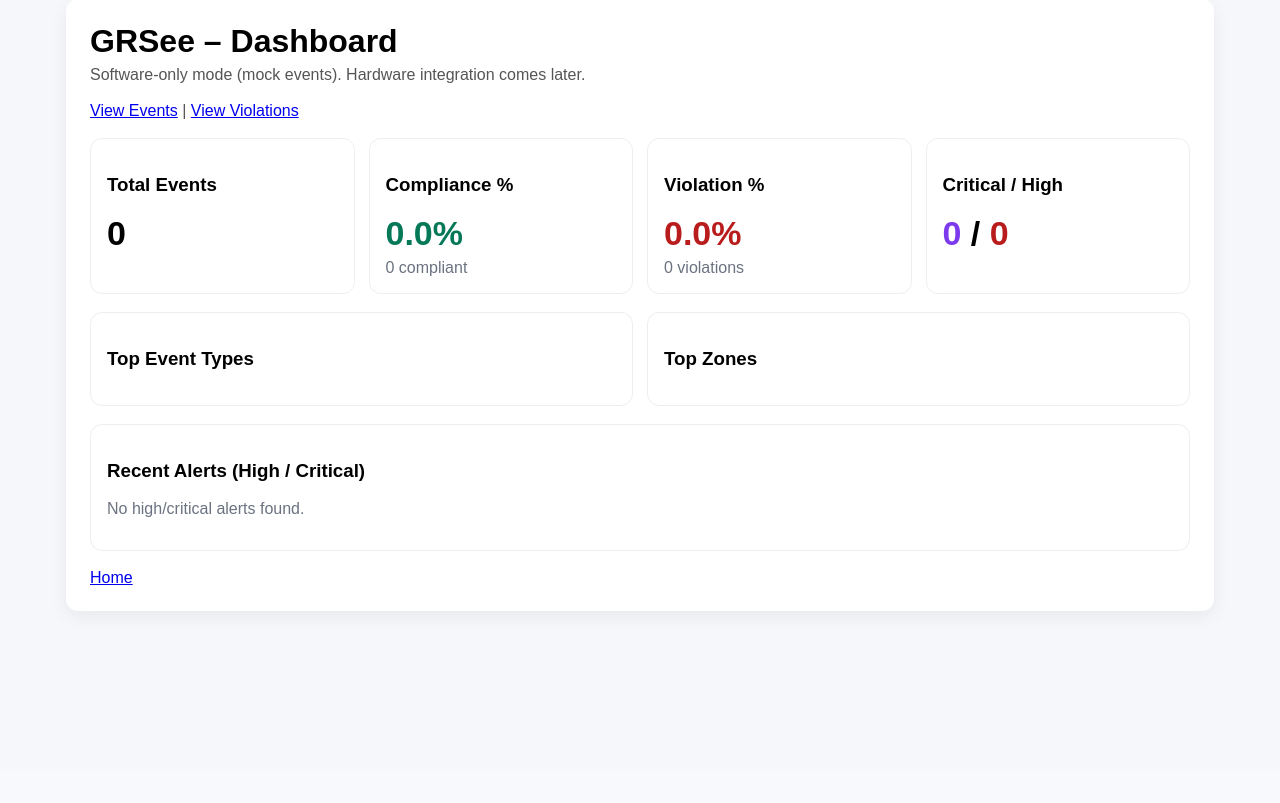
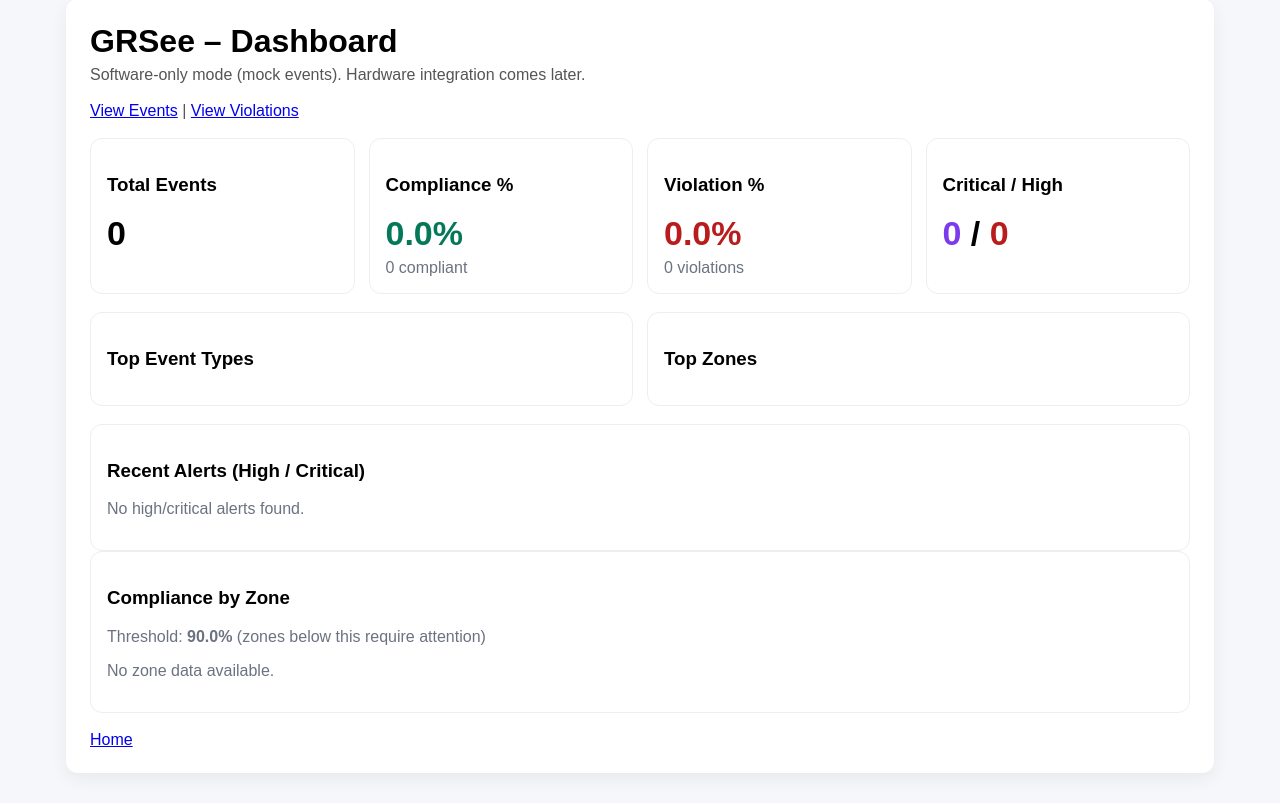
Before and after one commit to simeonlavarias/grsee-iot-compliance, a Flask app: page /dashboard in a window 1280 px wide. Shown: the part 31-834 px from the top of the page. Before the commit the page ends 643 px from the top, so only its background shows below. Run offline with Flask 3, Linux system fonts and the light colour scheme.

Commit message:
Threshold of 90% for status was implemented

```diff
--- a/app.py
+++ b/app.py
@@ -104,23 +104,61 @@ def dashboard():
 
     stats = compute_dashboard_stats(events_list)
 
+    # Top 5 event types
     top_event_types = sorted(
         stats["event_type_counts"].items(),
         key=lambda x: x[1],
         reverse=True
     )[:5]
 
+    # Top 5 zones by event volume
     top_zones = sorted(
         stats["zone_counts"].items(),
         key=lambda x: x[1],
         reverse=True
     )[:5]
 
+    # -----------------------------
+    # Compliance by Zone (NEW)
+    # -----------------------------
+    zone_breakdown = {}
+
+    for e in events_list:
+        zone = e.get("zone", "UNKNOWN")
+        zone_breakdown.setdefault(zone, {"total": 0, "violations": 0})
+
+        zone_breakdown[zone]["total"] += 1
+
+        result = evaluate_event(e)
+        if result["policy_result"]["is_violation"]:
+            zone_breakdown[zone]["violations"] += 1
+
+    zone_rows = []
+    for zone, counts in zone_breakdown.items():
+        total = counts["total"]
+        violations = counts["violations"]
+        compliant = total - violations
+        compliance_percent = round((compliant / total) * 100, 1) if total > 0 else 0.0
+
+        zone_rows.append({
+            "zone": zone,
+            "total": total,
+            "violations": violations,
+            "compliance_percent": compliance_percent
+        })
+
+    # Sort worst (lowest compliance) first
+    zone_rows = sorted(zone_rows, key=lambda r: r["compliance_percent"])
+
+    threshold = 90.0
+
     return render_template(
         "dashboard.html",
         stats=stats,
         top_event_types=top_event_types,
-        top_zones=top_zones
+        top_zones=top_zones,
+        zone_rows=zone_rows,
+        threshold=threshold
     )
 
 
--- a/templates/dashboard.html
+++ b/templates/dashboard.html
@@ -99,6 +99,55 @@
       {% endif %}
     </section>
 
+  <section class="card">
+  <h3>Compliance by Zone</h3>
+  <p class="muted" style="margin-top: 6px;">
+    Threshold: <strong>{{ threshold }}%</strong> (zones below this require attention)
+  </p>
+
+  {% if zone_rows|length == 0 %}
+    <p class="muted">No zone data available.</p>
+  {% else %}
+    <table>
+      <thead>
+        <tr>
+          <th>Zone</th>
+          <th>Total Events</th>
+          <th>Violations</th>
+          <th>Compliance %</th>
+          <th>Status</th>
+        </tr>
+      </thead>
+      <tbody>
+        {% for z in zone_rows %}
+        <tr>
+          <td>{{ z.zone }}</td>
+          <td>{{ z.total }}</td>
+          <td>{{ z.violations }}</td>
+
+          <td>
+            {% if z.compliance_percent < threshold %}
+              <span class="sev sev-high">{{ z.compliance_percent }}%</span>
+            {% else %}
+              <span class="sev sev-low">{{ z.compliance_percent }}%</span>
+            {% endif %}
+          </td>
+
+          <td>
+            {% if z.compliance_percent < threshold %}
+              <span class="sev sev-high">Needs attention</span>
+            {% else %}
+              <span class="sev sev-low">Within threshold</span>
+            {% endif %}
+          </td>
+        </tr>
+        {% endfor %}
+      </tbody>
+    </table>
+  {% endif %}
+</section>
+
+
     <footer class="footer">
       <a href="/">Home</a>
     </footer>
```
